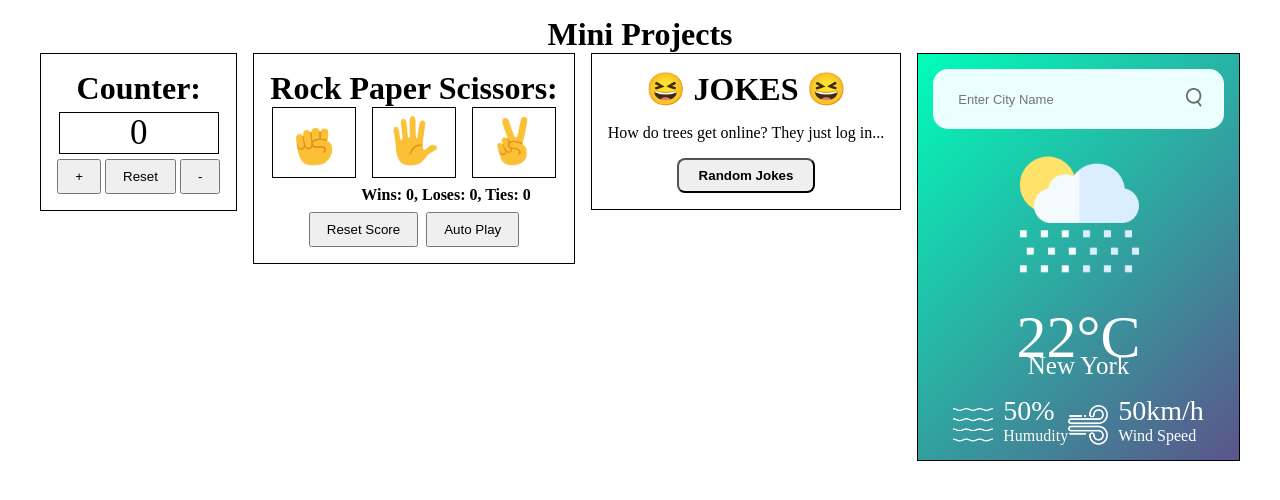
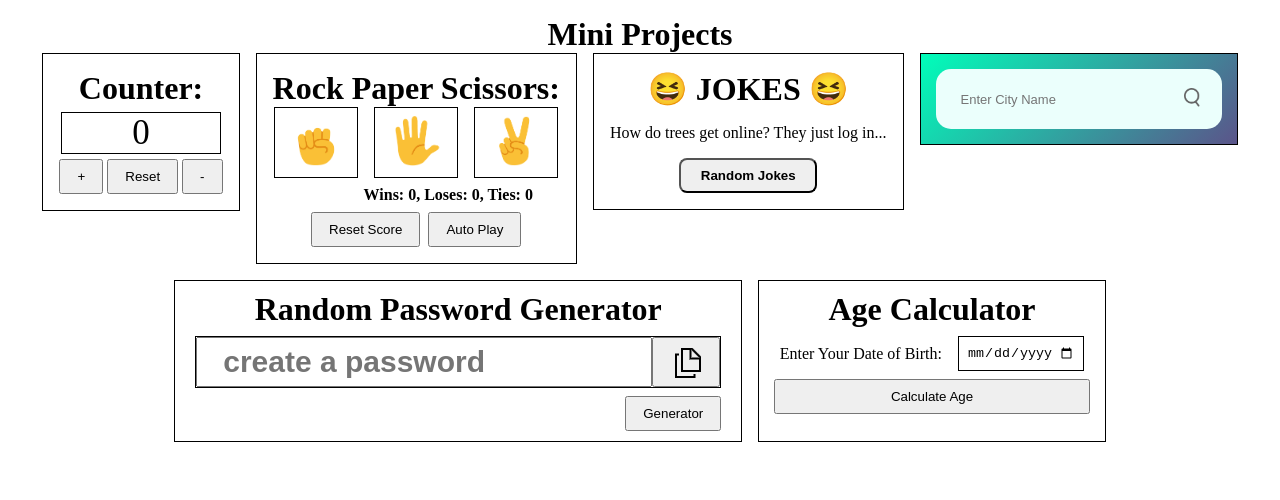
Before and after one commit to idil-abdi/mini-projects, a plain HTML site: page index.html in a window 1280 px wide. Drawn offline with Linux system fonts and the light colour scheme; a web font is replaced by a local one.

Commit message:
password gerator and age calculator

```diff
--- a/index.html
+++ b/index.html
@@ -58,11 +58,13 @@
             </button>
           </div>
         </div>
-        <div class="box jokes-generator">
+
+        <div class="box jokes-generator-c">
           <h1>😆 JOKES 😆</h1>
           <p id="jokes">How do trees get online? They just log in...</p>
           <button class="jokes-btn">Random Jokes</button>
         </div>
+
         <div class="box weather-c">
           <div class="weather-search">
             <input
@@ -94,6 +96,25 @@
             </div>
           </div>
         </div>
+        <div class="box password-generator-c">
+          <h1>Random Password Generator</h1>
+          <div class="input-c">
+            <input type="text" id="input" placeholder="create a password" />
+            <button class="copy-icon">
+              <img src="./img/copy.png" alt="" />
+            </button>
+          </div>
+          <button class="generator-btn">Generator</button>
+        </div>
+        <div class="box age-calculator-c">
+          <h1>Age Calculator</h1>
+          <div class="birthday-form">
+            <label for="birthday">Enter Your Date of Birth:</label>
+            <input type="date" name="birthday" id="birthday" />
+          </div>
+          <button id="age-calculator-btn">Calculate Age</button>
+          <p id="birthday-result"></p>
+        </div>
       </div>
     </main>
     <footer></footer>
--- a/script.js
+++ b/script.js
@@ -177,9 +177,70 @@ async function checkWeather(city) {
   } else if (data.weather[0].main == 'Mist'){
     weatherIcon.src = './img/mist.png'
   }
+
+  document.querySelector('.weather').style.display = 'block'
 }
 
 weatherSearchBtn.addEventListener('click', function() {
   checkWeather(weatherSearchBox.value);
 })
-//29.40
+
+// password generator
+const passwordGeneratorBtn = document.querySelector('.generator-btn');
+const passwordInput = document.getElementById('input');
+const passwordCopyIcon = document.querySelector('.copy-icon');
+
+passwordGeneratorBtn.addEventListener('click', () => {
+  createPassword();
+})
+
+passwordCopyIcon.addEventListener('click', () => {
+  copyPassword();
+})
+
+function createPassword() {
+  const chars = '1234567890ABCDEFGHIJKLMNOPQRSTUVWXYZabcdefghjiklmnopqrstuvwxyz';
+  const passwordLength = 10;
+  let password =''
+
+  for (let i = 0; i < passwordLength; i++) {
+    const randonNumber = Math.floor(Math.random() * chars.length);
+    password += chars.substring(randonNumber, randonNumber+1);
+  }
+  passwordInput.value = password;
+}
+
+function copyPassword() {
+  passwordInput.select();
+  passwordInput.setSelectionRange(0,9999);
+  navigator.clipboard.writeText(passwordInput.value);
+}
+
+// age caluculator
+const birthdayInput = document.getElementById('birthday');
+const ageCalculatingBtn = document.getElementById('age-calculator-btn');
+const birthdayResult = document.getElementById('birthday-result');
+
+function ageCalculate() {
+  const birthdayValue = birthdayInput.value;
+  if (birthdayValue === '') {
+    alert('please enter a birthday date');
+  } else {
+    const age = getAge(birthdayValue);
+    birthdayResult.innerText = `Your age is ${age} years old`;
+  }
+}
+
+function getAge(birthdayValue) {
+  const currentDate = new Date();
+  const birthdayDate = new Date(birthdayValue);
+  let age = currentDate.getFullYear() - birthdayDate.getFullYear();
+  const month = currentDate.getMonth() - birthdayDate.getMonth();
+
+  if (month < 0 || (month === 0 && currentDate.getDate() < birthdayDate.getDate())) {
+    age--
+  }
+  return age;
+}
+
+ageCalculatingBtn.addEventListener('click', ageCalculate)
--- a/style.css
+++ b/style.css
@@ -34,6 +34,7 @@ h1{
     border: 1px solid black;
 }
 
+/* Counters App  */
 .counter-c{
     text-align: center;
     padding: 1rem;
@@ -50,7 +51,9 @@ h1{
 button{
     padding: 0.5rem 1rem;
 }
+/* End of Counter App  */
 
+/* Rock Paper Scissors App  */
 .rock-paper-scissors-c{
     color: black;
     padding: 1rem;
@@ -87,8 +90,10 @@ button{
     margin: 0.5rem 0;
     gap: 4rem;
 }
+/* End of Rock Paper Scissors App  */
 
-.jokes-generator{
+/*Random Jokes App  */
+.jokes-generator-c{
     display: flex;
     flex-direction: column;
     justify-content: center;
@@ -112,13 +117,15 @@ button{
     background-color: lightgray;
 
 }
+/* End of Random Jokes App  */
 
-/* weather app */
+/* Weather App */
 .weather-c{
     background: linear-gradient(135deg, #00feba, #5b548a);
     color: #fff;
     padding: 15px;
     text-align: center;
+    height: fit-content;
 }
 
 .weather-search{
@@ -192,11 +199,80 @@ button{
     margin-top: -10px;
 }
 
+.weather{
+    display: none;
+}
+/* End of weather App */
+
+/* Random Generating Password app */
+.password-generator-c{
+    padding: 10px 20px;
+    text-align: center;
+    height: fit-content;
+}
+
+.input-c{
+    width: 100%;
+    display: flex;
+    align-items: center;
+    justify-content: space-between;
+    border: 1px solid black;
+    margin: 0.5rem 0;
+}
+
+.input-c input{
+    outline: 0;
+    color: #555;
+    padding: 2px 25px;
+    height: 50px;
+    flex: 1;
+    font-size: 30px;
+    font-weight: bold;
+}
+
+.input-c button{
+    outline: 0;
+    height: 50px;
+    cursor: pointer;
+}
+
+.generator-btn{
+    display: flex;
+    justify-self: end;
+}
+/* end of Random Generating Password */
+
+/* Age Calculator */
+.age-calculator-c{
+    padding: 10px 15px;
+    display: flex;
+    flex-direction: column;
+}
+
+.birthday-form{
+    margin: 0.5rem 0;
+    display: flex;
+    justify-content: center;
+    align-items: center;
+}
+
+.birthday-form input{
+    width: 40%;
+    padding: 0.5rem;
+    margin-left: 1rem;
+    border: 1px solid black;
+}
+.age-calculator-c p{
+    text-align: center;
+    margin-top: 0.5rem;
+    font-weight: bold;
+}
+
+/* End of Age Calculator */
+
 @media only screen and (max-width: 768px) {
     main {
         margin: 0 1rem;
-
-
     }
     .project-c{
         display: block;
@@ -207,4 +283,8 @@ button{
         margin-bottom: 1rem;
         overflow: hidden;
     }
+    .input-c input{
+        font-size: 13px;
+        padding: 0;
+    }
 }
```
Also changed, not shown: img/copy.png (added).
